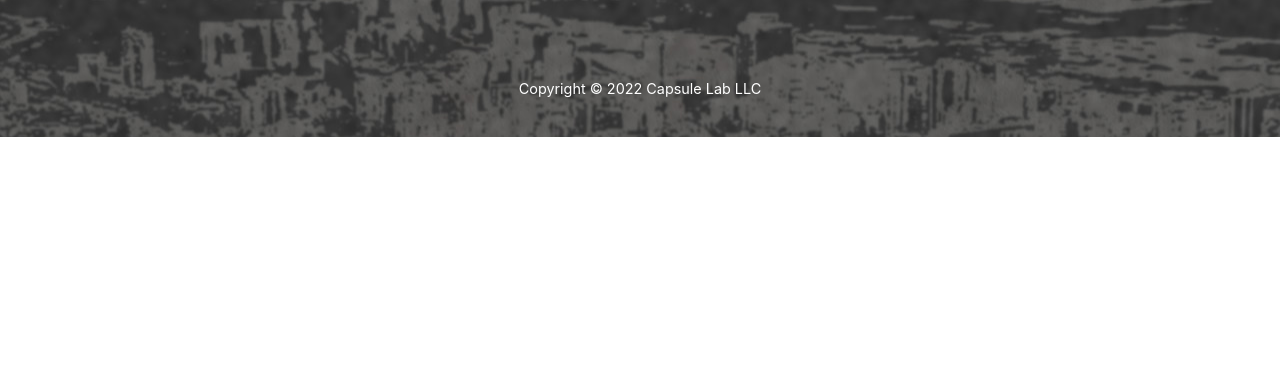
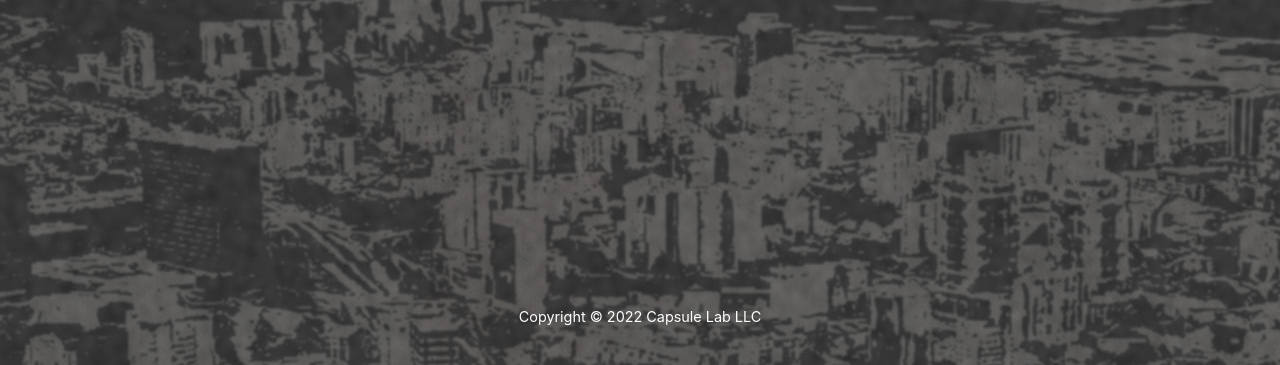
Before and after one commit to 5alentin/capsulelab.github.io, a plain HTML site: page index.html in a window 1280 px wide. Shown: the part 2777-3142 px from the top of the page. Before the commit the page ends 2914 px from the top, so only its background shows below. Drawn offline with Linux system fonts and the light colour scheme.

Commit message:
Update capsule-style.css

```diff
--- a/css/capsule-style.css
+++ b/css/capsule-style.css
@@ -411,12 +411,10 @@ figure.effect-honey:hover h2 i {
 #contact {
   color: white;
   background-image: url(../img/the-town-bg-02.jpg);
-  background-position: center;
   background-repeat: no-repeat;
+  height: 100vh;
   min-height: 375px;
   position: relative;
-  padding-top: 50px;
-  padding-bottom: 160px;
 }
 
 .tm-underline {
```
